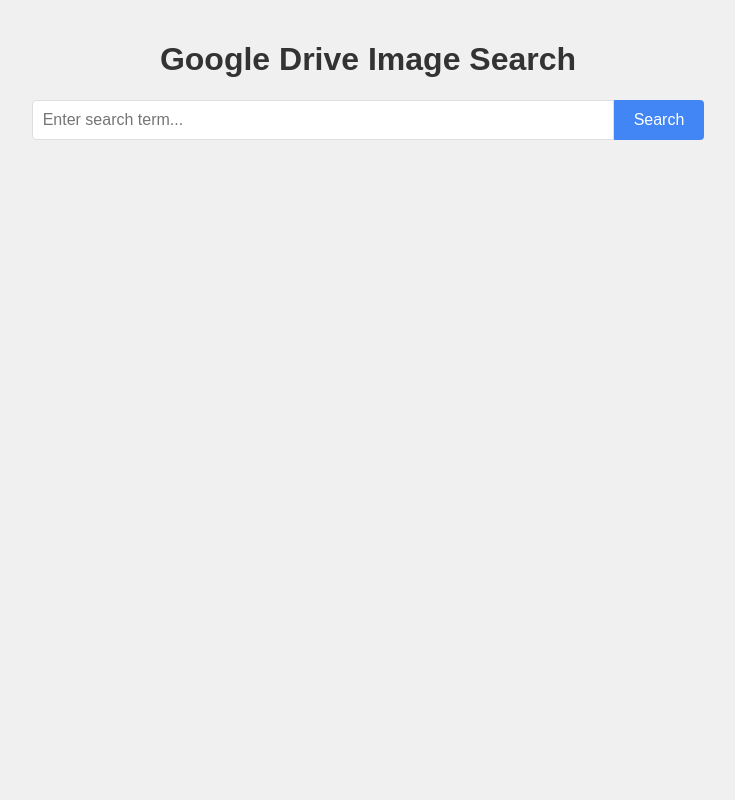
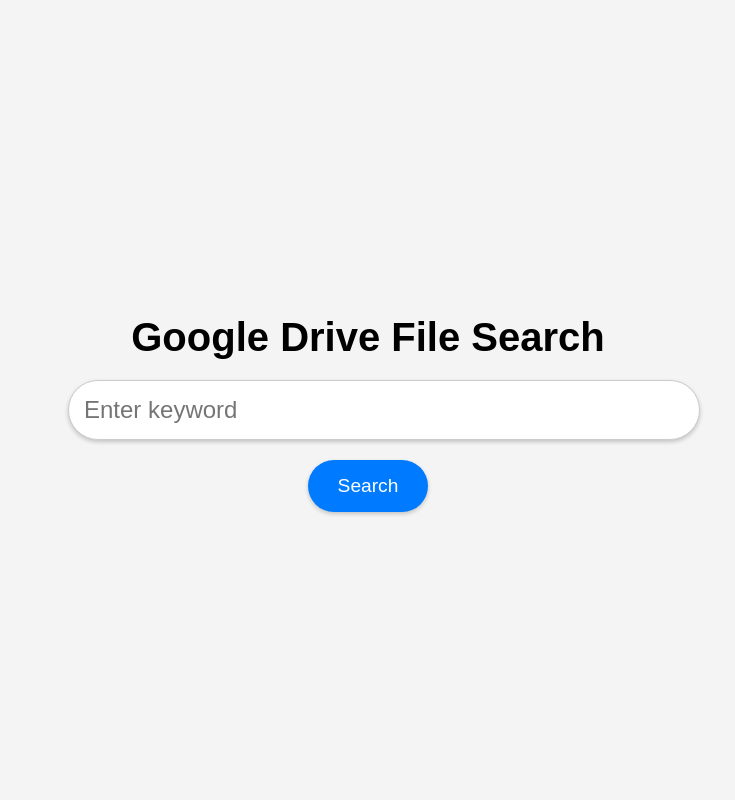
Before and after one commit to wayne-xyz/DPportal, a Flask app: page / in a window 1280 px wide. Shown: the whole page, without its empty margins (272-1007 px from the left). Run offline with Flask 3, Linux system fonts and the light colour scheme.

Commit message:
frontend update

```diff
--- a/main.py
+++ b/main.py
@@ -1,7 +1,8 @@
 from flask import Flask, render_template,request, jsonify
 from drive_utils import search_drive
 
-app = Flask(__name__)
+app = Flask(__name__,static_folder='static')
+
 
 
 @app.route('/')
--- /dev/null
+++ b/static/style.css
@@ -0,0 +1,71 @@
+body {
+    display: flex;
+    justify-content: center;
+    align-items: center;
+    height: 100vh;
+    margin: 0;
+    font-family: Arial, sans-serif;
+    background-color: #f4f4f4;
+}
+
+.search-container {
+    text-align: center;
+    width: 100%;
+    max-width: 600px;
+}
+
+.search-container h1 {
+    font-size: 2.5rem;
+    margin-bottom: 20px;
+}
+
+.search-bar {
+    width: 100%;
+    padding: 15px;
+    font-size: 1.5rem;
+    border-radius: 30px;
+    border: 1px solid #ccc;
+    box-shadow: 0 2px 4px rgba(0, 0, 0, 0.2);
+    outline: none;
+}
+
+.search-bar:focus {
+    border-color: #007bff;
+}
+
+.search-button {
+    margin-top: 20px;
+    padding: 15px 30px;
+    font-size: 1.2rem;
+    border-radius: 30px;
+    border: none;
+    background-color: #007bff;
+    color: white;
+    cursor: pointer;
+    box-shadow: 0 2px 4px rgba(0, 0, 0, 0.2);
+}
+
+.search-button:hover {
+    background-color: #0056b3;
+}
+
+.results {
+    margin-top: 40px;
+    text-align: left;
+}
+
+.results h2 {
+    font-size: 1.8rem;
+    margin-bottom: 20px;
+}
+
+.results ul {
+    list-style: none;
+    padding: 0;
+}
+
+.results li {
+    font-size: 1.2rem;
+    padding: 10px;
+    border-bottom: 1px solid #ddd;
+}
--- a/static/styles.css
+++ /dev/null
@@ -1,74 +0,0 @@
-body {
-    font-family: Arial, sans-serif;
-    background-color: #f0f0f0;
-    margin: 0;
-    padding: 0;
-}
-
-.container {
-    max-width: 800px;
-    margin: 0 auto;
-    padding: 20px;
-}
-
-h1 {
-    text-align: center;
-    color: #333;
-}
-
-.search-container {
-    display: flex;
-    justify-content: center;
-    margin-bottom: 20px;
-}
-
-#searchInput {
-    width: 70%;
-    padding: 10px;
-    font-size: 16px;
-    border: 1px solid #ddd;
-    border-radius: 4px 0 0 4px;
-}
-
-button {
-    padding: 10px 20px;
-    font-size: 16px;
-    background-color: #4285f4;
-    color: white;
-    border: none;
-    border-radius: 0 4px 4px 0;
-    cursor: pointer;
-}
-
-button:hover {
-    background-color: #357ae8;
-}
-
-.results-container {
-    display: flex;
-    flex-wrap: wrap;
-    justify-content: center;
-    gap: 20px;
-}
-
-.image-result {
-    width: 200px;
-    border: 1px solid #ddd;
-    border-radius: 4px;
-    padding: 10px;
-    background-color: white;
-    box-shadow: 0 2px 5px rgba(0,0,0,0.1);
-}
-
-.image-result img {
-    width: 100%;
-    height: auto;
-    border-radius: 4px;
-}
-
-.image-result p {
-    margin: 10px 0 0;
-    text-align: center;
-    font-size: 14px;
-    color: #333;
-}
--- a/templates/index.html
+++ b/templates/index.html
@@ -3,18 +3,34 @@
 <head>
     <meta charset="UTF-8">
     <meta name="viewport" content="width=device-width, initial-scale=1.0">
-    <title>Google Drive Image Search</title>
-    <link rel="stylesheet" href="styles.css">
+    <title>Google Drive File Search</title>
+    <link rel="stylesheet" href="{{ url_for('static', filename='style.css') }}">
 </head>
 <body>
-    <div class="container">
-        <h1>Google Drive Image Search</h1>
-        <div class="search-container">
-            <input type="text" id="searchInput" placeholder="Enter search term...">
-            <button onclick="performSearch()">Search</button>
-        </div>
-        <div id="results" class="results-container"></div>
+
+<div class="search-container">
+    <h1>Google Drive File Search</h1>
+    <form action="/search" method="post">
+        <input type="text" name="keyword" placeholder="Enter keyword" class="search-bar" required>
+        <br>
+        <button type="submit" class="search-button">Search</button>
+    </form>
+
+    {% if filenames %}
+    <div class="results">
+        <h2>Search Results for "{{ keyword }}":</h2>
+        <ul>
+            {% for filename in filenames %}
+            <li>{{ filename }}</li>
+            {% endfor %}
+        </ul>
     </div>
-    <script src="script.js"></script>
+    {% elif keyword %}
+    <div class="results">
+        <p>No results found for "{{ keyword }}".</p>
+    </div>
+    {% endif %}
+</div>
+
 </body>
 </html>
```
